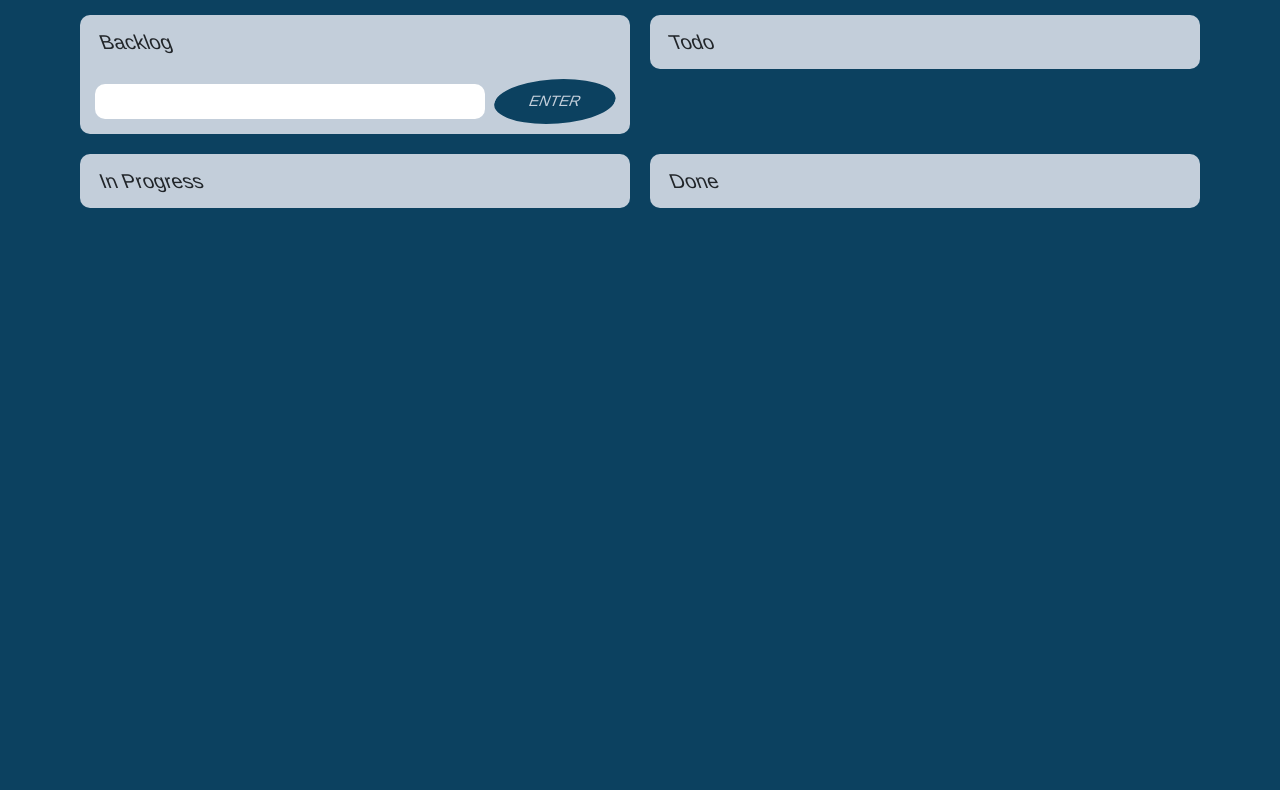
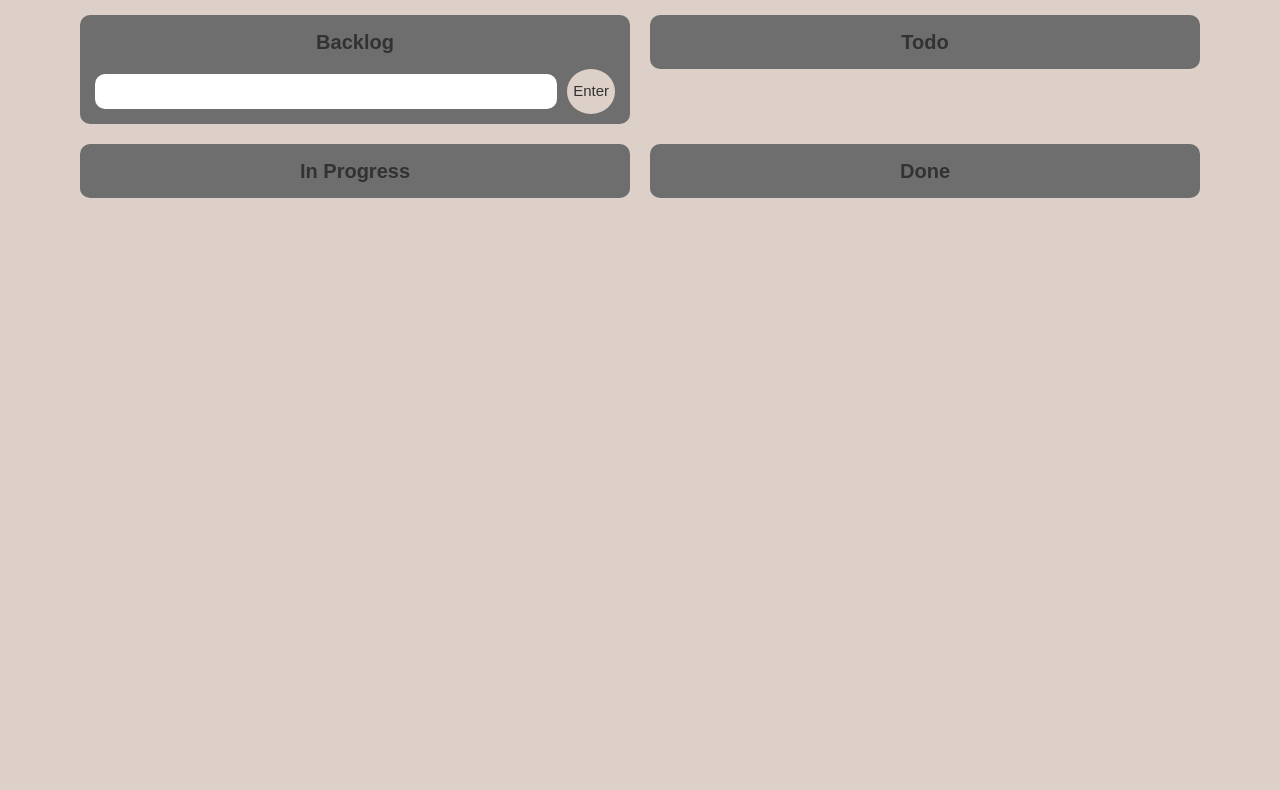
Before and after one commit to Tsunamiisking/scrum-board, a plain HTML site: page board.htm in a window 1280 px wide. Shown: the part 63-853 px from the top of the page. Drawn offline with nearby package versions, Linux system fonts and the light colour scheme.

Commit message:
Changed website color

```diff
--- a/board.htm
+++ b/board.htm
@@ -12,7 +12,7 @@
 </head>
 
 
-<body class="secondary-color">
+<body class="scrum-body">
 
     <!-- Heading Text -->
     <div class="scrum-heading">
@@ -23,7 +23,7 @@
     <!-- Main container -->
     <div class="container">
         <div class="row">
-            <div class="col-sm primary-color">
+            <div class="col-sm">
                 <div class="backlog" id="backlog">
                     <span>
                         <h3>Backlog</h3>
@@ -35,7 +35,7 @@
                             <div class="input">
                                 <input type="text" name="" id="backlog-value">
                             </div>
-                            <div class="button">
+                            <div class="button-div">
                                 <button class="btn submit">Enter</button>
                             </div>
                         </div>
@@ -44,7 +44,7 @@
                 <div class="" id="backlog-items">
                 </div>
             </div>
-            <div id="todo-items" class="col-sm primary-color">
+            <div id="todo-items" class="col-sm">
                 <div class="todo">
                     <span>
                         <h3>Todo</h3>
@@ -53,14 +53,14 @@
                     </div> -->
                 </div>
             </div>
-            <div id="inprogress-items" class="col-sm primary-color">
+            <div id="inprogress-items" class="col-sm">
                 <div class="in-progress">
                     <span>
                         <h3>In Progress</h3>
                     </span>
                 </div>
             </div>
-            <div id="finished-items" class="col-sm primary-color">
+            <div id="finished-items" class="col-sm">
                 <div class="done">
                     <span>
                         <h3>Done</h3>
--- a/style.css
+++ b/style.css
@@ -1,12 +1,27 @@
 * {
     box-sizing: border-box;
     font-family: "Jockey One", sans-serif;
+    --grey: #6E6E6E;
+    --white: #FFFFFF;
+    --beige: #DDD0C8;
+    --dark-grey:#323232;
+
+}
+.scrum-body{
+    background-color: var(--beige);
+}
+.index-body {
+    background-color: var(--beige);
+}
+.scrum-body h3 {
+    color: var(--dark-grey);
+    font-weight: 700;
 }
 header div {
     margin-left: 20px;
 }
 
-.bold-font{
+.bold-font {
     font-weight: 500;
 }
 
@@ -58,36 +73,44 @@ input:focus {
     border-radius: 50%;
     font-weight: 400;
     font-size: 15px;
-    background-color: #0C4160;
-    color: #C3CEDA;
+    background-color: var(--beige);
+    color: var(--dark-grey);
     transition: .3s;
 
 }
+
 .container button:hover {
-    background-color: #0c4160dc;
+    background-color:var(--grey);
+    color: var(--white);
 }
-.container button:active{
+
+.container button:active {
     background-color: #0c4160af;
 }
 
 .scrum-heading h2 {
     text-align: center;
-    color: #C3CEDA;
+    color: var(--white);
     font-weight: 700;
     margin-top: 10px;
 }
 
-.backlog-item, .todo-item , .inprogress-item, .final-item {
+.backlog-item,
+.todo-item,
+.inprogress-item,
+.final-item {
     padding: 10px 15px;
-    background-color: #0C4160;
-    color: #C3CEDA;
+    background-color: var(--beige);
+    color:var(--dark-grey);
     margin-bottom: 20px;
     border-radius: 10px;
     transition: .2s;
 }
+
 .backlog-item:hover {
     transform: translateY(2px);
 }
+
 /* .backlog-item:focus {
     transform: scale(1.02);
 } */
@@ -98,20 +121,14 @@ input:focus {
     min-width: 40vw;
     border-radius: 10px;
     /* height: max(400px, 100%); */
-    height: clamp(300px, 50%, 100% );
+    height: clamp(300px, 50%, 100%);
+    background-color: var(--grey);
 
     /* min-height: 400px;
     height: auto;
     max-height: 100%;
     overflow: auto; */
 
-}
-.primary-color {
-    background-color: #C3CEDA;
-}
-
-.secondary-color {
-    background-color: #0C4160;
 }
 
 /* .container div {
@@ -125,33 +142,37 @@ input:focus {
     margin: 10px 0;
 }
 
-header{
+header {
     display: flex;
     vertical-align: bottom;
     align-items: center;
     justify-content: space-between;
-    background-color: #0c4160;
+    background-color:transparent;
     /* border-radius: 50px; */
 
 }
-nav .nav-items li{
+
+nav .nav-items li {
     display: inline-block;
     padding: 0 20px;
 
 }
-nav .nav-items a{
+
+nav .nav-items a {
     font-size: 20px;
     text-decoration: none;
-    color: black;
+    color: var(--white);
     transition: .5s;
 
 }
+
 .hamburger {
     display: none;
     cursor: pointer;
     margin-right: 20px;
     /* margin-right: 20px; */
 }
+
 .bar {
     display: block;
     width: 30px;
@@ -159,22 +180,26 @@ nav .nav-items a{
     margin: 5px auto;
     -webkit-transition: all .3s ease-in-out;
     transition: all .3s ease-in-out;
-    background-color: black;
+    background-color: var(--dark-grey);
     border-radius: 10px;
 }
+
 .index-main {
     padding-left: 30px;
 
 }
-.index-main .row{
+
+.index-main .row {
     display: flex;
     align-items: center;
     justify-content: space-between;
     overflow: hidden;
 }
+
 .index-main .col:nth-child(1) {
     /* border: 2px solid black; */
 }
+
 .index-main .col:nth-child(2) {
     position: relative;
     /* border: 2px solid black; */
@@ -183,19 +208,21 @@ nav .nav-items a{
 .hero-brand-bg {
     width: 500px;
     opacity: .4;
-    color:#0c4160dc;
+    color: #0c4160dc;
 }
 
-.book-img{
+.book-img {
     width: 350px;
     position: absolute;
     top: 140px;
     right: 85px;
     /* border: 2px solid black; */
 }
+
 .index-main .col h1 {
     font-size: 40px;
 }
+
 .index-main .col p {
     font-size: 16px;
 }
@@ -204,38 +231,49 @@ nav .nav-items a{
     .index-main {
         padding: 0 30px;
     }
-    .index-main .row{
+
+    .index-main .row {
         display: flex;
         flex-direction: column;
         justify-content: center;
     }
-    nav .nav-items a{
+
+    nav .nav-items a {
         font-size: 18px;
     }
+
     .hero-brand-bg {
         width: 400px;
     }
-    .book-img{
+
+    .book-img {
         width: 300px;
         top: 100px;
         left: 40px;
         /* border: 2px solid black; */
     }
-    .index-main .col h1, .index-main .col p {
+
+    .index-main .col h1,
+    .index-main .col p {
         text-align: center;
     }
+
     .hamburger {
         display: block;
     }
+
     .hamburger.active .bar:nth-child(2) {
         opacity: 0;
     }
+
     .hamburger.active .bar:nth-child(1) {
         transform: translateY(8px) rotate(45deg);
     }
+
     .hamburger.active .bar:nth-child(3) {
         transform: translateY(-8px) rotate(-45deg);
     }
+
     .nav-items {
         position: fixed;
         right: -100%;
@@ -247,9 +285,11 @@ nav .nav-items a{
         background-color: #0c4160;
         z-index: 100;
     }
+
     .nav-items a {
         margin: 5px 0;
     }
+
     .nav-items.active {
         right: 8px;
         left: 8px;
@@ -267,6 +307,7 @@ nav .nav-items a{
     justify-content: space-between;
     margin-left: 50px;
 }
+
 .about-us .middle .left {
     /* border: 2px solid black; */
     flex: 1;
@@ -276,21 +317,25 @@ nav .nav-items a{
     flex-direction: column;
 
 }
+
 .about-us .middle h3 {
     font-size: 30px;
     margin: 0;
 
 }
+
 .about-us .middle h3 span {
-    color:#0C4160;
+    color: #0C4160;
 
 }
+
 .about-us .middle p {
     font-size: 20px;
     text-align: left;
 
 }
-.about-us .middle .right{
+
+.about-us .middle .right {
     display: flex;
     flex-wrap: wrap;
     /* border: 2px solid black; */
@@ -298,15 +343,18 @@ nav .nav-items a{
     justify-content: center;
 
 }
-.about-us .right .img-div{
+
+.about-us .right .img-div {
     margin: 20px 20px;
 
 }
+
 .about-us .middle img {
     width: 250px;
     border-radius: 50%;
     /* border: 2px solid black; */
 }
+
 .about-us .right svg {
     position: relative;
 }
@@ -316,6 +364,7 @@ nav .nav-items a{
         display: block;
         margin: 0;
     }
+
     .about-us .middle p {
         font-size: 18px;
         text-align: center;
@@ -325,8 +374,8 @@ nav .nav-items a{
 
 /* Button from Universe.IO */
 /* From Uiverse.io by mrhyddenn */
-.btn {
-    background: #fff;
+.nav-items .btn {
+    background: transparent;
     border: none;
     padding: 5px 20px;
     display: inline-block;
@@ -338,35 +387,33 @@ nav .nav-items a{
     transform: skew(-21deg);
 }
 
-  span {
+.nav-items .btn span {
     display: inline-block;
     transform: skew(21deg);
 }
 
-  .btn::before {
+.nav-items .btn::before {
     content: '';
     position: absolute;
     top: 0;
     bottom: 0;
     right: 100%;
     left: 0;
-    background: rgb(20, 20, 20);
+    background: var(--dark-grey);
     opacity: 0;
     z-index: -1;
     transition: all 0.5s;
 }
 
-  .btn:hover {
-    color: #fff;
+.nav-items .btn:hover {
+    color: #6E6E6E;
 }
 
-  button:hover::before {
+.nav-items .btn:hover::before {
     left: 0;
     right: 0;
     opacity: 1;
 }
 
 
-@keyframes slide-up {
-
-}
+@keyframes slide-up {}
```
Also changed, not shown: index.htm (+2 -2 lines). Lines whose indentation alone changed are shown as unchanged.
